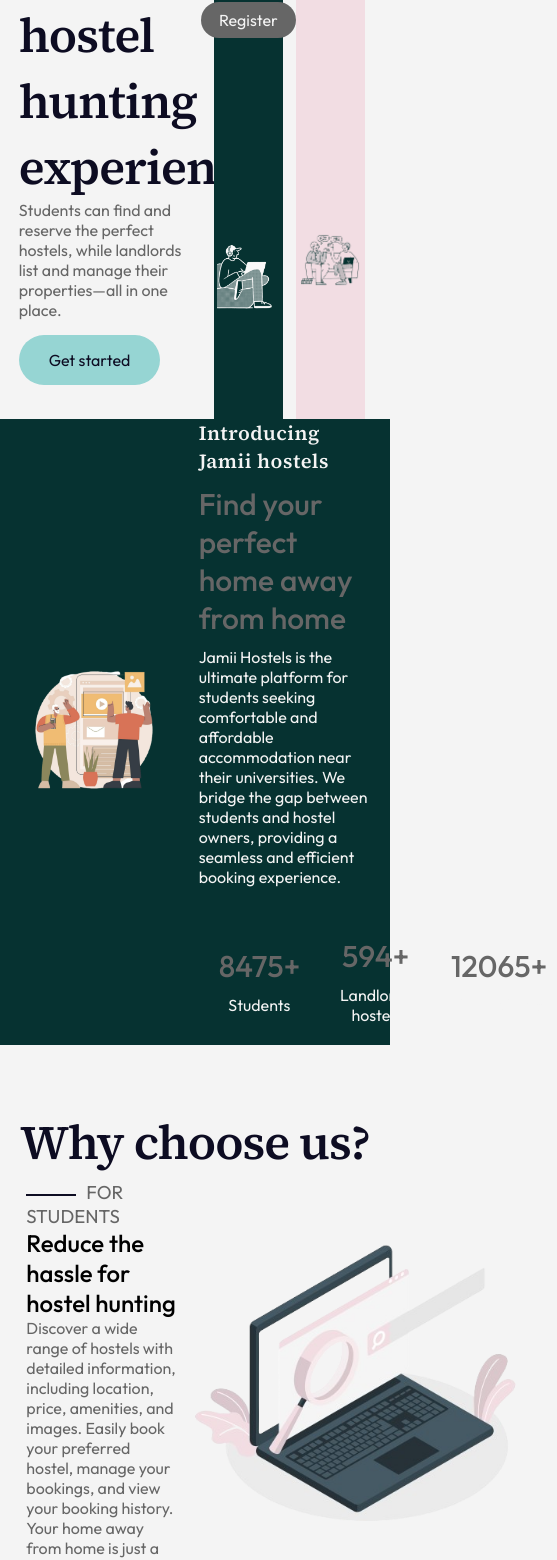
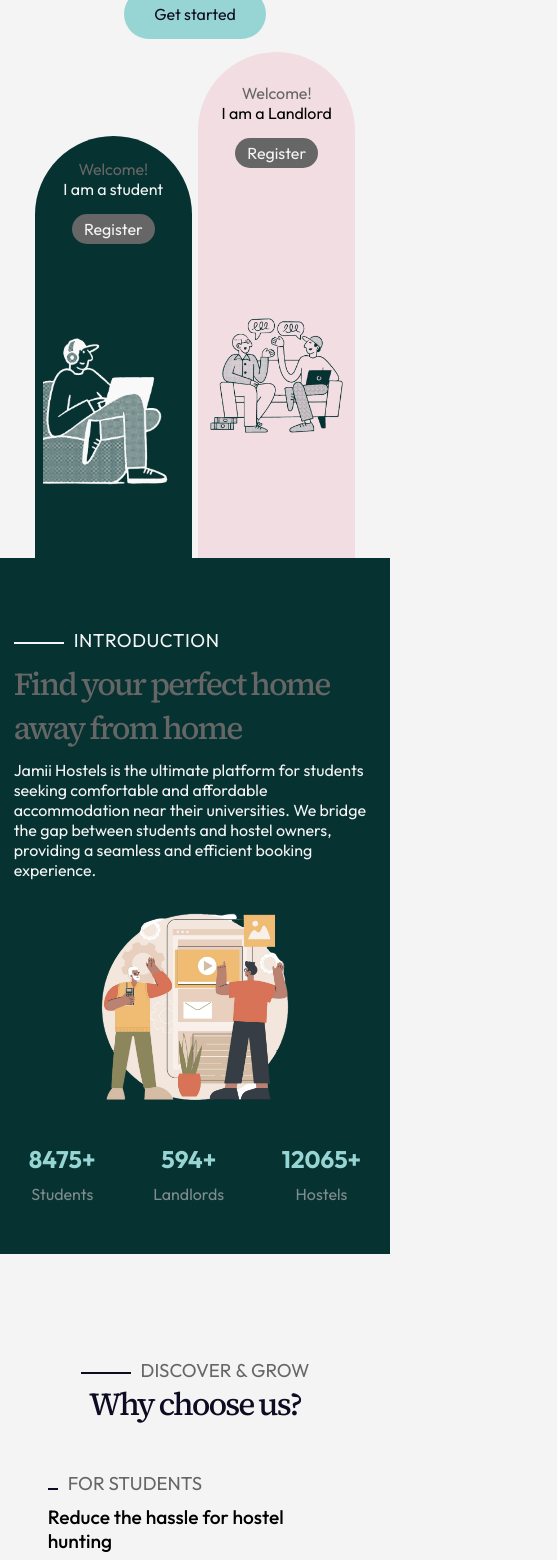
Before and after one commit to mwendwamark/Keja-connect-Frontend, a React (Vite) app: page / in a window 390 px wide. Shown: the part 360-1920 px from the top of the page, 557 px wide, since content can reach past the window. Built offline with nearby package versions, Linux system fonts and the light colour scheme.

Commit message:
make the home page responsive in all screen sizes

```diff
--- a/src/App.css
+++ b/src/App.css
@@ -50,6 +50,13 @@
   list-style: none;
 }
 
+.h2-heading {
+  font-size: 36px;
+  font-weight: 500;
+  font-family: var(--h1-ff);
+  letter-spacing: -1px;
+}
+
 .container {
   padding: 0;
   margin-left: auto;
@@ -60,3 +67,12 @@
 .section {
   margin-top: 4rem;
 }
+
+
+@media screen and (max-width: 900px) {
+  .h2-heading {
+    letter-spacing: -2px;
+    font-size: 32px;
+    word-spacing: -0.5px;
+  }
+}
--- a/src/Pages/HomePage/HomePage.css
+++ b/src/Pages/HomePage/HomePage.css
@@ -96,7 +96,6 @@
 
 .hero-register {
     color: var(--background-color);
-    margin-top: 100px;
     padding: 8px 18px 8px;
     background-color: var(--faint-text-color);
     border-radius: 20px;
@@ -130,7 +129,7 @@
 .student-img,
 .landlord-img {
     width: 90%;
-    height: auto;
+    height: 60%;
     display: flex;
     justify-content: center;
     align-items: center;
@@ -138,8 +137,8 @@
 
 .student-img img,
 .landlord-img img {
-    max-width: 100%;
-    max-height: 100%;
+    width: 100%;
+    height: 100%;
     object-fit: contain;
     transition: transform 0.8s ease-in-out;
 }
@@ -154,6 +153,7 @@
 .home-introduction-section {
     background-color: var(--green-color);
     width: 100%;
+    padding: 30px 0 30px;
     align-items: center;
     display: flex;
     flex-direction: column;
@@ -169,6 +169,7 @@
 .intro-image,
 .intro-contents {
     width: 49%;
+    height: 80%;
 }
 
 
@@ -186,30 +187,40 @@
     margin-bottom: auto;
 }
 
-.intro-contents h1 {
-    font-weight: 600;
-    font-size: 20px;
+.intro-contents h3 {
+    font-weight: 400;
     color: var(--background-color);
-    font-family: var(--h1-ff);
+    font-family: var(--text-ff);
     letter-spacing: .5px;
+    text-transform: uppercase;
+
+}
+
+.intro-contents h3::before {
+    content: "";
+    display: inline-block;
+    width: 50px;
+    height: 2px;
+    background-color: var(--background-color);
+    margin-right: 10px;
+    vertical-align: middle;
 }
 
 .intro-contents h2 {
     font-weight: 500;
     color: var(--faint-text-color);
-    font-size: 30px;
 }
 
 .intro-contents p {
-    /* color: var(--faint-text-color); */
     color: var(--background-color);
 }
 
 .intro-section-data {
     display: flex;
     justify-content: space-between;
+    gap: 15px;
     align-items: center;
-    padding: 40px 0px 20px;
+    padding: 10px 0px 20px;
     background-color: transparent;
 }
 
@@ -219,9 +230,9 @@
 }
 
 .data-number {
-    font-size: 2.5rem;
+    font-size: var(--h1-fs);
     font-weight: bold;
-    color: #2c3e50;
+    color: var(--light-green);
     margin-bottom: 10px;
 }
 
@@ -256,53 +267,25 @@
     width: 100%;
     display: flex;
     flex-direction: column;
-    gap: 5px;
+    gap: 20px;
+    padding: 40px 0;
 }
 
 .why-choose-us-title {
-    width: 100%;
-    align-items: center;
+    text-align: center;
+    margin-bottom: 20px;
 }
 
-.why-choose-us-title h1 {
-    font-weight: 600;
-    font-size: var(--h1-fs);
+.why-choose-us-title h2 {
     color: var(--text-color);
-    font-family: var(--h1-ff);
-    letter-spacing: -1px;
-    text-align: center;
 }
 
-.why-choose-us-landlords,
-.why-choose-us-students {
-    width: 100%;
-    display: flex;
-    align-items: center;
-    justify-content: space-between;
+.why-choose-us-title h3 {
+    color: var(--faint-text-color);
+    font-weight: 400;
 }
 
-.why-choose-us-landlord-image,
-.why-choose-us-student-image,
-.why-choose-us-student-contents,
-.why-choose-us-landlord-contents {
-    width: 45%;
-}
-
-.why-choose-us-student-contents h2,
-.why-choose-us-landlord-contents h2 {
-    font-weight: 500;
-}
-
-.why-choose-us-student-contents h3,
-.why-choose-us-landlord-contents h3,
-.why-choose-us-student-contents p,
-.why-choose-us-landlord-contents p {
-    font-weight: 400;
-    color: var(--faint-text-color);
-}
-
-.why-choose-us-student-contents h3::before,
-.why-choose-us-landlord-contents h3::before {
+.why-choose-us-title h3::before {
     content: "";
     display: inline-block;
     width: 50px;
@@ -311,16 +294,268 @@
     margin-right: 10px;
     vertical-align: middle;
 }
-.why-choose-us-landlord-image,
-.why-choose-us-student-image {
-    height: 300px;
+
+.why-choose-us-students,
+.why-choose-us-landlords {
+    display: flex;
+    align-items: center;
+    justify-content: space-between;
+    gap: 20px;
+    padding: 20px;
+    border-radius: 8px;
 }
 
-.why-choose-us-landlord-image img,
-.why-choose-us-student-image img {
-    height: 100%;
-    object-fit: cover;
-    transform: scale(1.3);
+.why-choose-us-students {
+    background-color: var(--student-bg-color);
 }
 
-@media screen and (max-width: 768px) {}
+.why-choose-us-landlords {
+    background-color: var(--landlord-bg-color);
+}
+
+.why-choose-us-student-image,
+.why-choose-us-landlord-image,
+.why-choose-us-student-contents,
+.why-choose-us-landlord-contents {
+    flex: 1;
+    height: 100%;
+    display: flex;
+    flex-direction: column;
+    justify-content: center;
+}
+
+.why-choose-us-student-image img,
+.why-choose-us-landlord-image img {
+    width: 60%;
+    height: 60%;
+    object-fit: cover;
+    border-radius: 8px;
+    margin-left: auto;
+    margin-right: auto;
+}
+
+.why-choose-us-student-contents h3,
+.why-choose-us-landlord-contents h3 {
+    font-weight: 400;
+    margin-bottom: 10px;
+    color: var(--faint-text-color);
+}
+
+.why-choose-us-student-contents h3::before,
+.why-choose-us-landlord-contents h3::before {
+    content: "";
+    display: inline-block;
+    width: 10px;
+    height: 2px;
+    background-color: var(--text-color);
+    margin-right: 10px;
+    vertical-align: baseline;
+}
+
+.why-choose-us-student-contents h2,
+.why-choose-us-landlord-contents h2 {
+    font-weight: 500;
+    font-size: 1.8rem;
+    margin-bottom: 15px;
+}
+
+.why-choose-us-student-contents p,
+.why-choose-us-landlord-contents p {
+    font-weight: 400;
+    color: var(--faint-text-color);
+    line-height: 1.5;
+}
+
+@media screen and (max-width: 1023px) {
+
+    .hero-images,
+    .hero-title {
+        width: 49%;
+        padding: 3px;
+    }
+
+    .hero-title h1 {
+        font-size: 40px;
+    }
+
+    .hero-image-landlord,
+    .hero-image-student {
+        width: 43%;
+
+
+    }
+}
+
+@media screen and (max-width: 900px) {
+
+    .hero-image-landlord,
+    .hero-image-student {
+        width: 48%;
+    }
+
+    .hero-title h1 {
+        letter-spacing: -2.2px;
+        word-spacing: -1px;
+    }
+
+    .hero-images {
+        justify-content: space-between;
+    }
+}
+
+@media screen and (max-width: 768px) {
+    .home-hero-section {
+        flex-direction: column;
+        height: 100%;
+        width: 100%;
+    }
+
+    .hero-images {
+        width: 75%;
+    }
+
+    .hero-title {
+        width: 95%;
+        padding: 5px;
+    }
+
+    .hero-image-student,
+    .hero-image-landlord {
+        margin: 20px 0 -3px;
+    }
+
+    .hero-title {
+        align-items: center;
+        text-align: center;
+    }
+
+    .home-introduction-section {
+        padding: 70px 0 30px;
+    }
+
+    .intro-image-contents {
+        flex-direction: column-reverse;
+    }
+
+    .intro-image,
+    .intro-contents {
+        width: 90%;
+        height: 80%;
+    }
+
+    .intro-image {
+        width: 100%;
+        justify-content: center;
+        display: flex;
+    }
+
+    .intro-image img {
+        width: 70%;
+        height: 70%;
+        object-fit: cover;
+    }
+
+    .data-number {
+        font-size: 30px;
+        font-weight: bold;
+        color: var(--light-green);
+        margin-bottom: 10px;
+    }
+
+    .why-choose-us-landlords {
+        flex-direction: column-reverse;
+    }
+
+    .why-choose-us-students {
+        flex-direction: column;
+    }
+
+    .why-choose-us-landlord-image,
+    .why-choose-us-student-image,
+    .why-choose-us-student-contents,
+    .why-choose-us-landlord-contents {
+        width: 90%;
+    }
+
+    .why-choose-us-student-image img,
+    .why-choose-us-landlord-image img {
+        width: 70%;
+        height: 70%;
+    }
+}
+
+@media screen and (max-width: 650px) {
+    .hero-images {
+        width: 90%;
+    }
+
+    .hero-image-landlord {
+        height: 70vh;
+    }
+
+    .hero-image-student {
+        height: 60vh;
+    }
+
+    .intro-section-data {
+        gap: 0px;
+        justify-content: space-around;
+    }
+
+}
+
+@media screen and (max-width: 450px) {
+    .intro-section-data {
+        width: 100%;
+    }
+
+    .data-number {
+        font-size: 24px;
+    }
+
+    .hero-title h1 {
+        line-height: 40px;
+        margin-bottom: 10px;
+    }
+
+    .intro-image,
+    .intro-contents {
+        width: 100%;
+    }
+
+    .hero-image-landlord,
+    .hero-image-student {
+        width: 49%;
+    }
+
+    .hero-image-landlord {
+        height: 60vh;
+    }
+
+    .hero-image-student {
+        height: 50vh;
+    }
+
+    .hero-register {
+        padding: 5px 12px 5px;
+    }
+
+    .why-choose-us-students,
+    .why-choose-us-landlords {
+        padding: 5px;
+    }
+
+    .why-choose-us-student-contents h2,
+    .why-choose-us-landlord-contents h2 {
+        font-weight: 500;
+        font-size: 1.2rem;
+        margin-bottom: 15px;
+    }
+
+    .why-choose-us-student-image img,
+    .why-choose-us-landlord-image img {
+        width: 90%;
+        height: 90%;
+    }
+
+}
--- a/src/Pages/HomePage/HomePage.jsx
+++ b/src/Pages/HomePage/HomePage.jsx
@@ -59,14 +59,18 @@
               <img src={introImg} alt="" />
             </div>
             <div className="intro-contents">
-              <h1>Introducing Jamii hostels</h1>
-              <h2>Find your perfect home away from home</h2>
+              <h3>Introduction</h3>
+              <h2 className="h2-heading">
+                Find your perfect home away from home
+              </h2>
               <p>
                 Jamii Hostels is the ultimate platform for students seeking
                 comfortable and affordable accommodation near their
                 universities. We bridge the gap between students and hostel
                 owners, providing a seamless and efficient booking experience.
               </p>
+            </div>{" "}
+          </div>{" "}
           <div className="intro-section-data">
             <div className="data-item">
               <h2 className="data-number">8475+</h2>
@@ -74,20 +78,19 @@
             </div>
             <div className="data-item">
               <h2 className="data-number">594+</h2>
-                  <p className="data-label">Landlords hosted</p>
+              <p className="data-label">Landlords</p>
             </div>
             <div className="data-item">
               <h2 className="data-number">12065+</h2>
-                  <p className="data-label">Hostels listed</p>
-                </div>
-              </div>
+              <p className="data-label">Hostels</p>
             </div>
           </div>
         </div>
 
         <div className="why-choose-us-section container section">
           <div className="why-choose-us-title">
-            <h1>Why choose us?</h1>
+            <h3>DISCOVER & GROW</h3>
+            <h2 className="h2-heading">Why choose us?</h2>
           </div>
           <div className="why-choose-us-students container">
             <div className="why-choose-us-student-contents">
@@ -107,7 +110,6 @@
           </div>
 
           <div className="why-choose-us-landlords container">
-            {" "}
             <div className="why-choose-us-landlord-image">
               <img src={chooseUs2} alt="" />
             </div>
@@ -125,7 +127,8 @@
           </div>
         </div>
 
-        <div className="featured-hostels-section"></div>
+        <div className="featured-hostels-section">
+        </div>
 
         <div className="testimonial-section">
           <div className="testimonial-items">
--- a/src/assets/Data2.jsx
+++ b/src/assets/Data2.jsx
@@ -1,19 +1,20 @@
-import img1 from "./tesimonialimg1.jpg"
-import img2 from "./testimonialimg2.jpg"
-import img3 from "./testimonialimg3.jpg"
-import img4 from "./testimonialimg4.jpg"
-import img5 from "./testimonialimg5.jpg"
-import img6 from "./testimonialimg6.jpg"
-import img7 from "./testimonialimg7.jpg"
-import img8 from "./testimonialimg8.jpg"
+import img1 from "./tesimonialimg1.jpg";
+import img2 from "./testimonialimg2.jpg";
+import img3 from "./testimonialimg3.jpg";
+import img4 from "./testimonialimg4.jpg";
+import img5 from "./testimonialimg5.jpg";
+import img6 from "./testimonialimg6.jpg";
+import img7 from "./testimonialimg7.jpg";
+import img8 from "./testimonialimg8.jpg";
+
 export const Data2 = [
   {
     id: 1,
     image: img1,
-    title: "Adrain Micheal",
+    title: "Adrain Michelle",
     role: "STUDENT",
     description:
-      "I cannot say enough good things about Jamii Hostels and their services connecting hostel owners with students. They have truly helped me find the perfect accommodation for my studies. Their platform is easy to use and the listings are all legit and accurate. I highly recommend Jamii Hostels. ",
+      "Jamii Hostels made it so easy to find the perfect accommodation. The listings are legit and the platform is very easy to use. Highly recommend!",
   },
   {
     id: 2,
@@ -21,30 +22,54 @@
     title: "Joel Okoth",
     role: "HOUSE OWNER",
     description:
-      "I have saved so much time and hassle in finding the perfect tenants. Their platform is incredibly user-friendly and efficient, making the process of connecting with students a breeze. I no longer have to spend hours sifting through countless applications and emails.",
+      "Jamii Hostels saved me time and effort in finding great tenants. The platform is user-friendly and efficient. No more sifting through countless applications.",
   },
   {
     id: 3,
-    image: img3,
+    image: img4,
     title: "Esther Ndung’u",
     role: "STUDENT",
     description:
-      "As a student, finding affordable and reliable accommodation can be a daunting task. However, with Jamii Hostels, I was able to save a lot of money and have a stress-free experience. Their platform connects hostel owners with students, making the process of finding accommodation so much easier",
+      "Finding affordable accommodation was stress-free with Jamii Hostels. It made the process so much easier and helped me save money.",
   },
   {
     id: 4,
-    image: img4,
+    image: img3,
     title: "Xhan Zeng",
     role: "STUDENT",
     description:
-      "Thanks to Jamii Hostels, I had a great experience finding accommodation and I highly recommend their services to any student in need. Thank you for making the stressful process of finding accommodation a smooth and enjoyable one. Keep up the great work, Jamii Hostels!",
+      "Thanks to Jamii Hostels, finding accommodation was smooth and enjoyable. I highly recommend their services to any student in need!",
   },
   {
     id: 5,
     image: img5,
-    title: "Joel Okoth",
+    title: "Sylviester Agwambo",
     role: "HOUSE OWNER",
     description:
-      "I have saved so much time and hassle in finding the perfect tenants. Their platform is incredibly user-friendly and efficient, making the process of connecting with students a breeze. I no longer have to spend hours sifting through countless applications and emails.",
+      "Jamii Hostels is the perfect tool to connect with students. I saved time and found great tenants without all the hassle. Highly efficient platform!",
+  },
+  {
+    id: 6,
+    image: img6,
+    title: "Alice Muthoni",
+    role: "STUDENT",
+    description:
+      "Jamii Hostels helped me find a place quickly and easily. The platform is straightforward, and I couldn't be happier with my hostel!",
+  },
+  {
+    id: 7,
+    image: img7,
+    title: "Shanice Kamau",
+    role: "HOUSE OWNER",
+    description:
+      "Managing my listings has never been this easy. Jamii Hostels streamlines everything, from listing properties to connecting with students.",
+  },
+  {
+    id: 8,
+    image: img8,
+    title: "Betty Njoki",
+    role: "STUDENT",
+    description:
+      "Jamii Hostels made my hostel search quick and stress-free. The listings were detailed and accurate. Definitely recommending to my friends!",
   },
 ];
--- a/src/assets/Testimonial/Testimonials.css
+++ b/src/assets/Testimonial/Testimonials.css
@@ -26,11 +26,8 @@
 }
 
  .section-title {
-     font-size: 2.5rem;
-     font-weight: 500;
      margin-bottom: 3rem;
-     color: #333;
-     font-family: var(--h1-ff);
+     color: var(--text-color);
  }
 
  .testimonial-container {
@@ -71,7 +68,7 @@
 
  .testimonial-role {
      font-size: 1rem;
-     color: #777;
+     color: var(--orange-color);
      margin-bottom: 1rem;
  }
 
@@ -90,7 +87,6 @@
  /* Pagination styles */
  .swiper-pagination-bullet {
      background-color: var(--orange-color);
-     /* Make bullets match primary color */
      opacity: 0.6;
      width: 12px;
      height: 12px;
--- a/src/assets/Testimonial/Testimonials.jsx
+++ b/src/assets/Testimonial/Testimonials.jsx
@@ -12,7 +12,7 @@
     <section className="testimonial section">
       <div className="testimonial-contents container">
         <h3 className="section-subtitle">TESTIMONIALS</h3>
-        <h2 className="section-title">What Others Have To Say About Us</h2>
+        <h2 className="section-title h2-heading">What Others Have To Say About Us</h2>
 
         <Swiper
           className="testimonial-container"
@@ -37,7 +37,7 @@
               spaceBetween: 10,
             },
             1024: {
-              slidesPerView: 4,
+              slidesPerView: 3,
               spaceBetween: 10,
             },
           }}
```
Lines whose indentation alone changed are shown as unchanged.
